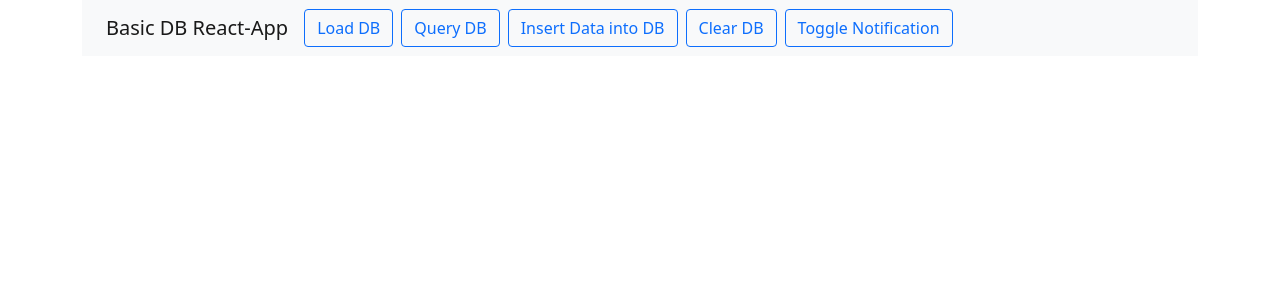
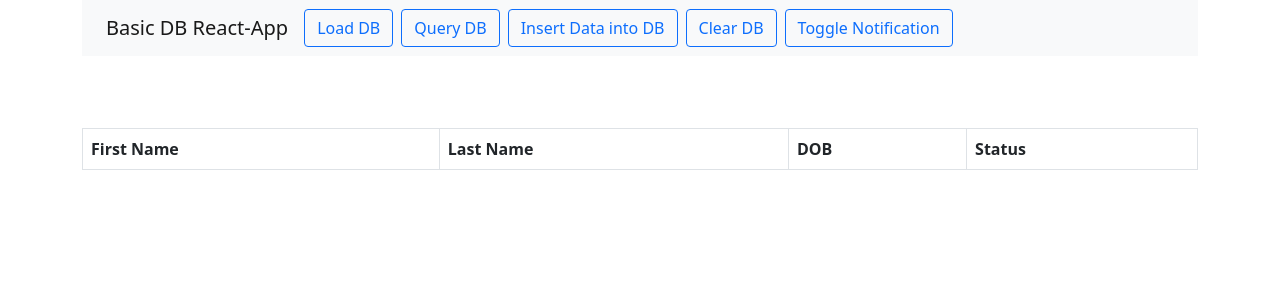
Before and after one commit to cthacker-udel/BasicTSDBReactApp, a React (Create React App) app: page / in a window 1280 px wide. Shown: the top 300 px of the page. Built offline with nearby package versions, Linux system fonts and the light colour scheme.

Commit message:
Added table to display database contents

```diff
--- a/src/Components/Panels/MainPageDatabaseDisplayPanel.tsx
+++ b/src/Components/Panels/MainPageDatabaseDisplayPanel.tsx
@@ -1,10 +1,43 @@
-
+import React from "react";
+import { Table } from "react-bootstrap";
+import { UseStateContext } from "../../util/useReducerUtil/UseStateContext";
 
 export const MainPageDatabaseDisplayPanel = () => {
+
+    const { state } = UseStateContext();
 
     return(
 
         <>
+            <Table striped bordered hover>
+                <thead>
+                    <tr>
+                        <th>First Name</th>
+                        <th>Last Name</th>
+                        <th>DOB</th>
+                        <th>Status</th>
+                    </tr>
+                </thead>
+                <tbody>
+                    {state.users.map((eachUser) => {
+                        <tr>
+                            <td>
+                                {eachUser.firstname}
+                            </td>
+                            <td>
+                                {eachUser.lastname}
+                            </td>
+                            <td>
+                                {eachUser.dob}
+                            </td>
+                            <td>
+                                {eachUser.status}
+                            </td>
+                        </tr>
+                    })}
+                </tbody>
+            </Table>
+
         </>
 
     );
```
